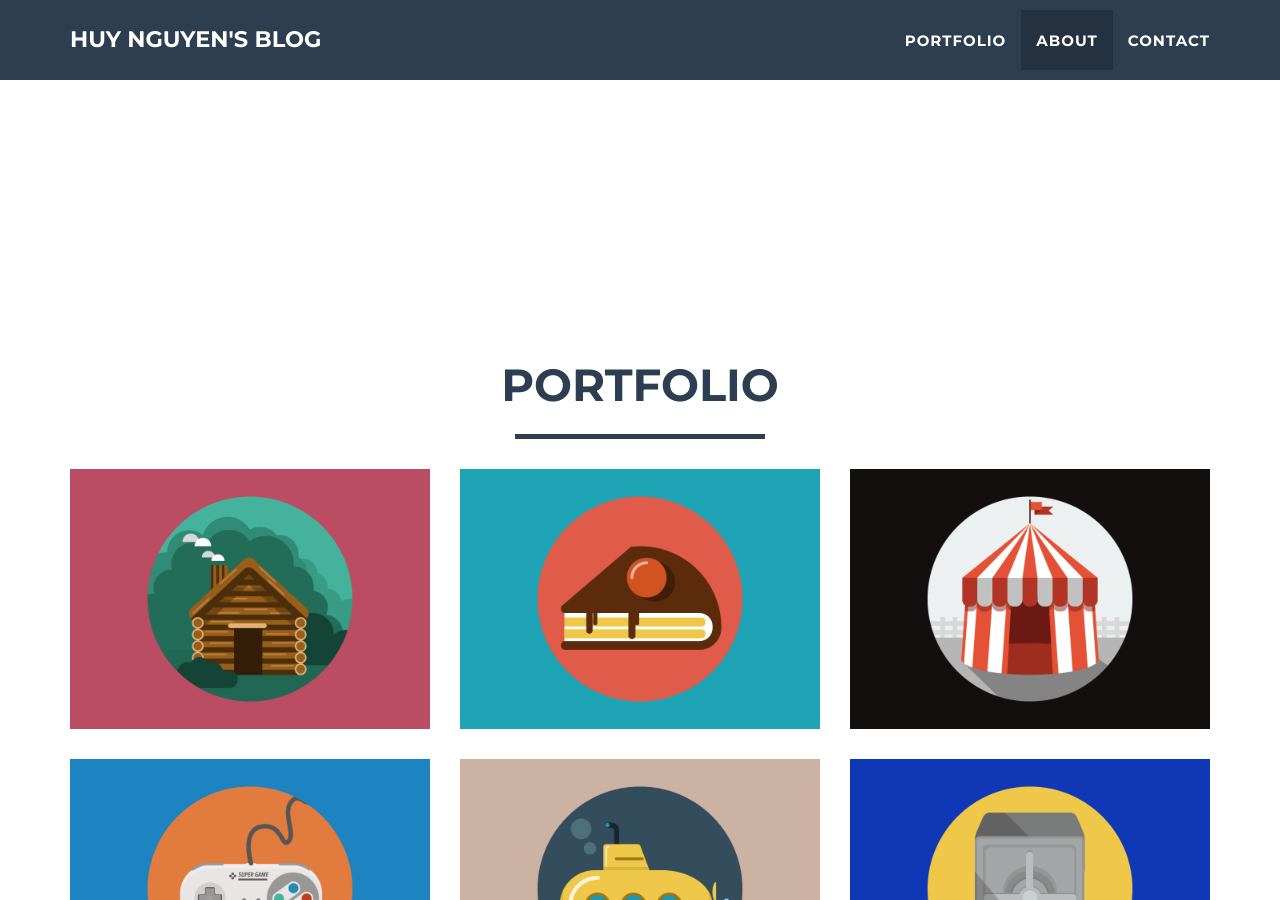
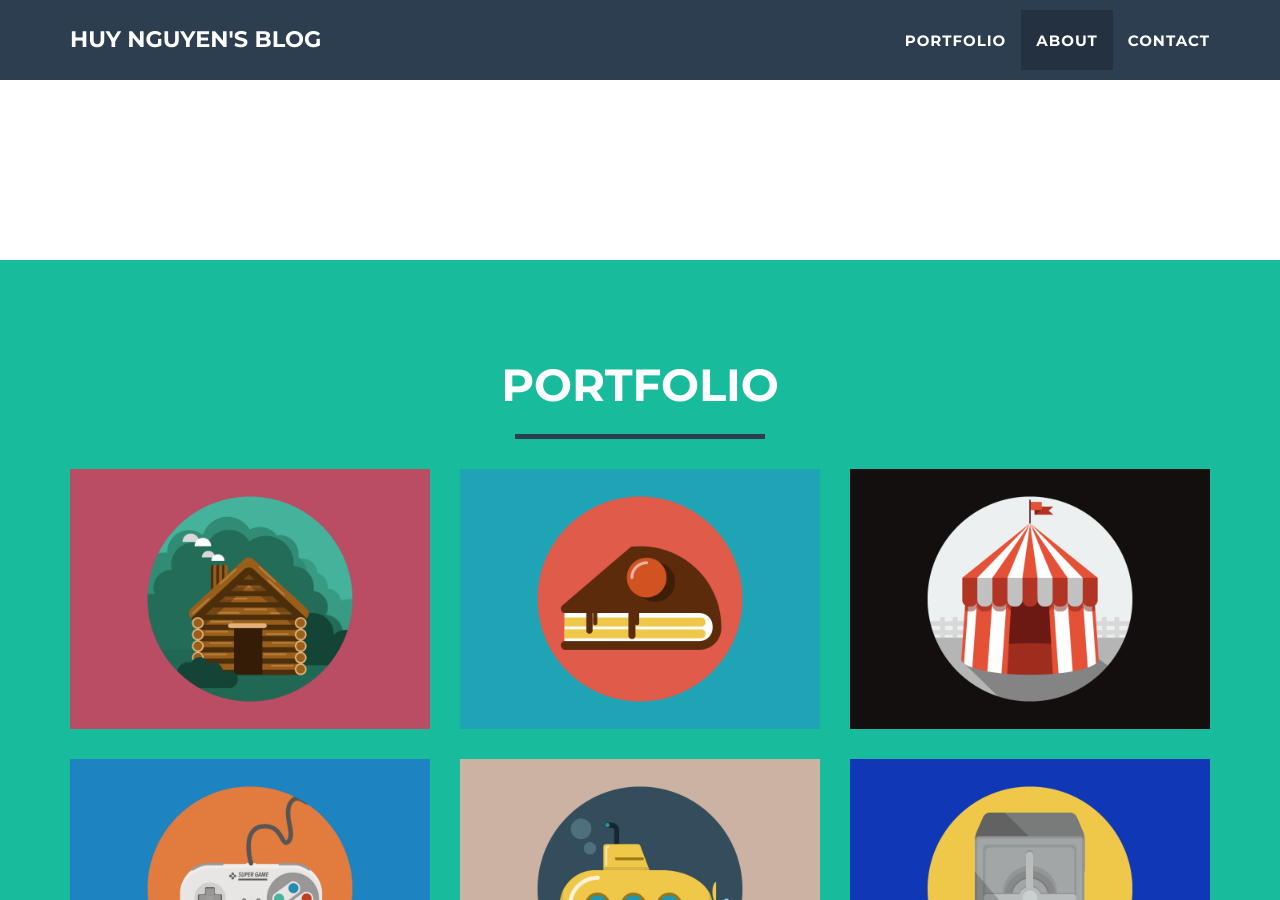
Before and after one commit to huynguyen2412/huynguyen2412.github.io, a Jekyll site: the page built from index.html, in a window 1280 px wide and 900 px high, scrolled down 1059 px. Built offline with Jekyll 4.4.1, drawn with Linux system fonts in a browser that asks for light colours.

Commit message:
update background portfolio section

```diff
--- a/_includes/portfolio_grid.html
+++ b/_includes/portfolio_grid.html
@@ -1,6 +1,6 @@
 
-    <!-- Portfolio Grid Section -->
-    <section id="portfolio">
+    <!-- Portfolio Grid Section use class="success" to turn green-->
+    <section id="portfolio" class = "success">
         <div class="container">
             <div class="row">
                 <div class="col-lg-12 text-center">
```
